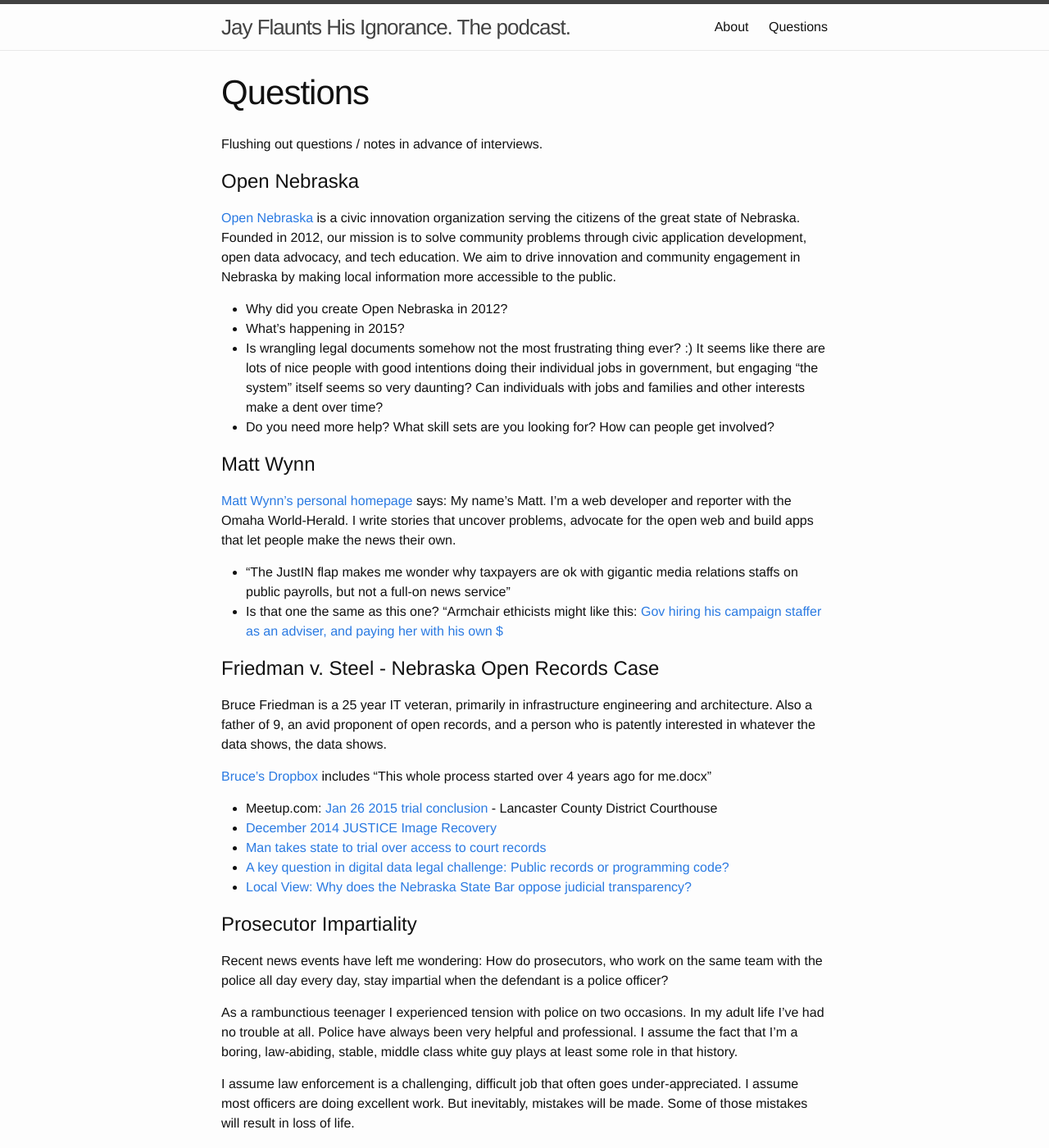
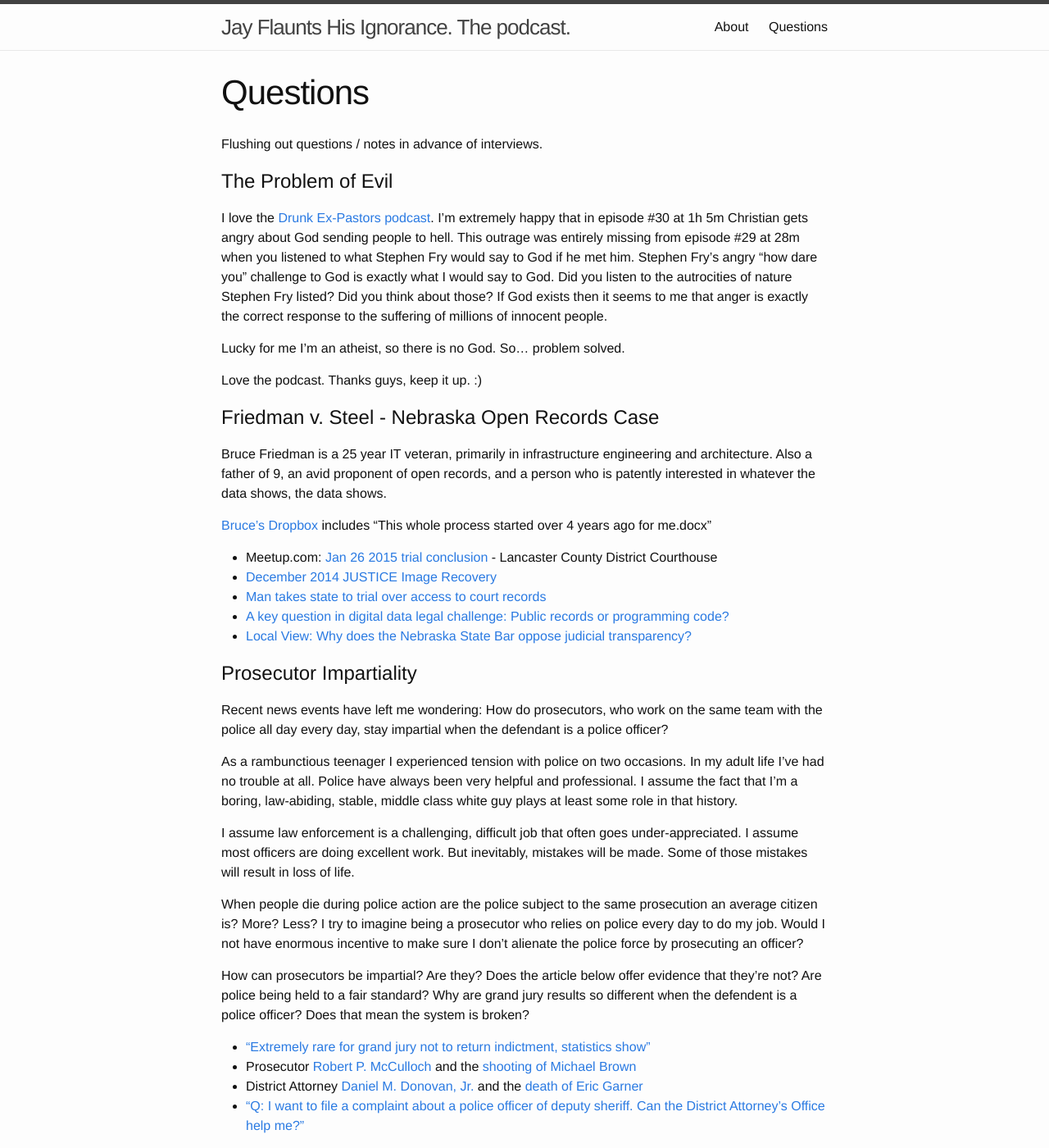
Before and after one commit to jhannah/jayflaunts, a Jekyll site: the page built from questions.md, in a window 1280 px wide and 1400 px high. Shown: the whole window at 82% size. Built offline with Jekyll 4.4.1, drawn with Linux system fonts in a browser that asks for light colours; some of the changed text lies outside the part shown.

Commit message:
Added the Problem of Evil

```diff
--- a/questions.md
+++ b/questions.md
@@ -7,32 +7,20 @@
 Flushing out questions / notes in advance of interviews.
 
 
-# <a name="on"></a>Open Nebraska
+# <a name="evil"></a>The Problem of Evil
 
-[Open Nebraska](http://opennebraska.io/) is a civic innovation organization serving the
-citizens of the great state of Nebraska. Founded in 2012, our mission is to solve
-community problems through civic application development, open data advocacy, and tech
-education. We aim to drive innovation and community engagement in Nebraska by making
-local information more accessible to the public.
+I love the [Drunk Ex-Pastors podcast](http://www.drunkexpastors.com/).
+I'm extremely happy that in episode #30 at 1h 5m Christian gets angry about God sending
+people to hell. This outrage was entirely missing from episode #29 at 28m when you listened to
+what Stephen Fry would say to God if he met him. Stephen Fry's angry "how dare you" challenge to
+God is exactly what I would say to God. Did you listen to the autrocities of nature Stephen Fry
+listed? Did you think about those? If God exists then it seems to me that
+anger is exactly the correct response to the suffering of millions of innocent people.
 
-* Why did you create Open Nebraska in 2012?
-* What's happening in 2015?
-* Is wrangling legal documents somehow not the most frustrating thing ever? :)
-It seems like there are lots of nice people with good intentions doing their individual
-jobs in government, but engaging "the system" itself seems so very daunting?
-Can individuals with jobs and families and other interests make a dent over time?
-* Do you need more help? What skill sets are you looking for? How can people get involved?
+Lucky for me I'm an atheist, so there is no God. So... problem solved.
 
+Love the podcast. Thanks guys, keep it up. :)
 
-# <a name="wynn"></a>Matt Wynn
-
-[Matt Wynn's personal homepage](http://mattwynn.net/) says: My name’s Matt. I’m a web developer and reporter with
-the Omaha World-Herald. I write stories that uncover problems, advocate for the open web and
-build apps that let people make the news their own.
-
-* "The JustIN flap makes me wonder why taxpayers are ok with gigantic media relations staffs on public payrolls, but not a full-on news service"
-* Is that one the same as this one? "Armchair ethicists might like this:
-[Gov hiring his campaign staffer as an adviser, and paying her with his own $](http://www.omaha.com/news/politics/questions-arise-after-gov-ricketts-uses-his-own-money-to/article_03b0a5dd-52f5-5581-9f7a-fff8df55e3ea.html)
 
 
 # <a name="fvs"></a>Friedman v. Steel - Nebraska Open Records Case
@@ -86,3 +74,31 @@
 * District Attorney [Daniel M. Donovan, Jr.](http://en.wikipedia.org/wiki/Daniel_M._Donovan,_Jr.) and the
 [death of Eric Garner](http://en.wikipedia.org/wiki/Death_of_Eric_Garner#Grand_jury)
 * ["Q: I want to file a complaint about a police officer of deputy sheriff. Can the District Attorney's Office help me?"](http://www.rivcoda.org/opencms/daoffice/commonquestions.html#complaint)
+
+
+# <a name="wynn"></a>Matt Wynn
+
+[Matt Wynn's personal homepage](http://mattwynn.net/) says: My name’s Matt. I’m a web developer and reporter with
+the Omaha World-Herald. I write stories that uncover problems, advocate for the open web and
+build apps that let people make the news their own.
+
+* "The JustIN flap makes me wonder why taxpayers are ok with gigantic media relations staffs on public payrolls, but not a full-on news service"
+* Is that one the same as this one? "Armchair ethicists might like this:
+[Gov hiring his campaign staffer as an adviser, and paying her with his own $](http://www.omaha.com/news/politics/questions-arise-after-gov-ricketts-uses-his-own-money-to/article_03b0a5dd-52f5-5581-9f7a-fff8df55e3ea.html)
+
+
+# <a name="on"></a>Open Nebraska
+
+[Open Nebraska](http://opennebraska.io/) is a civic innovation organization serving the
+citizens of the great state of Nebraska. Founded in 2012, our mission is to solve
+community problems through civic application development, open data advocacy, and tech
+education. We aim to drive innovation and community engagement in Nebraska by making
+local information more accessible to the public.
+
+* Why did you create Open Nebraska in 2012?
+* What's happening in 2015?
+* Is wrangling legal documents somehow not the most frustrating thing ever? :)
+It seems like there are lots of nice people with good intentions doing their individual
+jobs in government, but engaging "the system" itself seems so very daunting?
+Can individuals with jobs and families and other interests make a dent over time?
+* Do you need more help? What skill sets are you looking for? How can people get involved?
```
